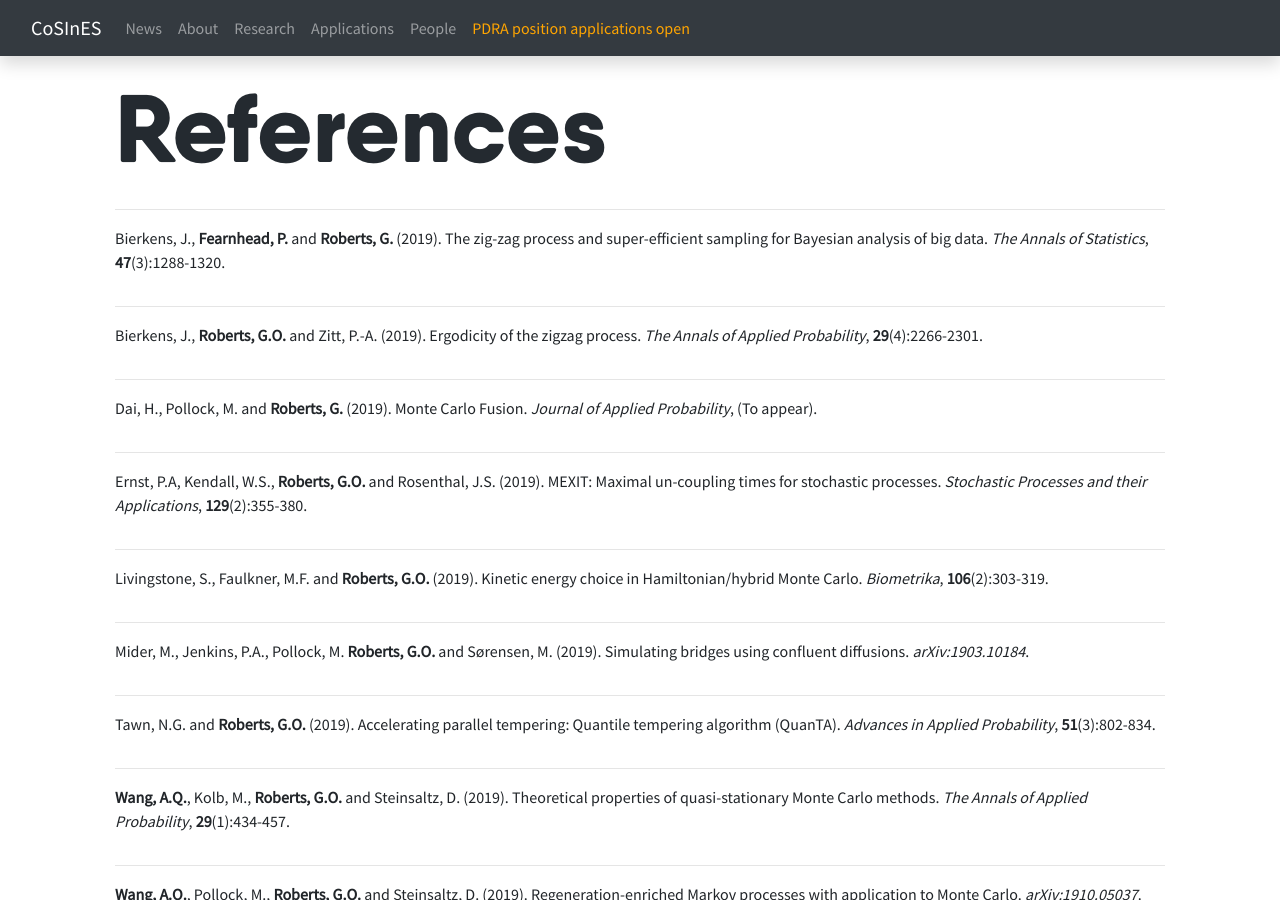
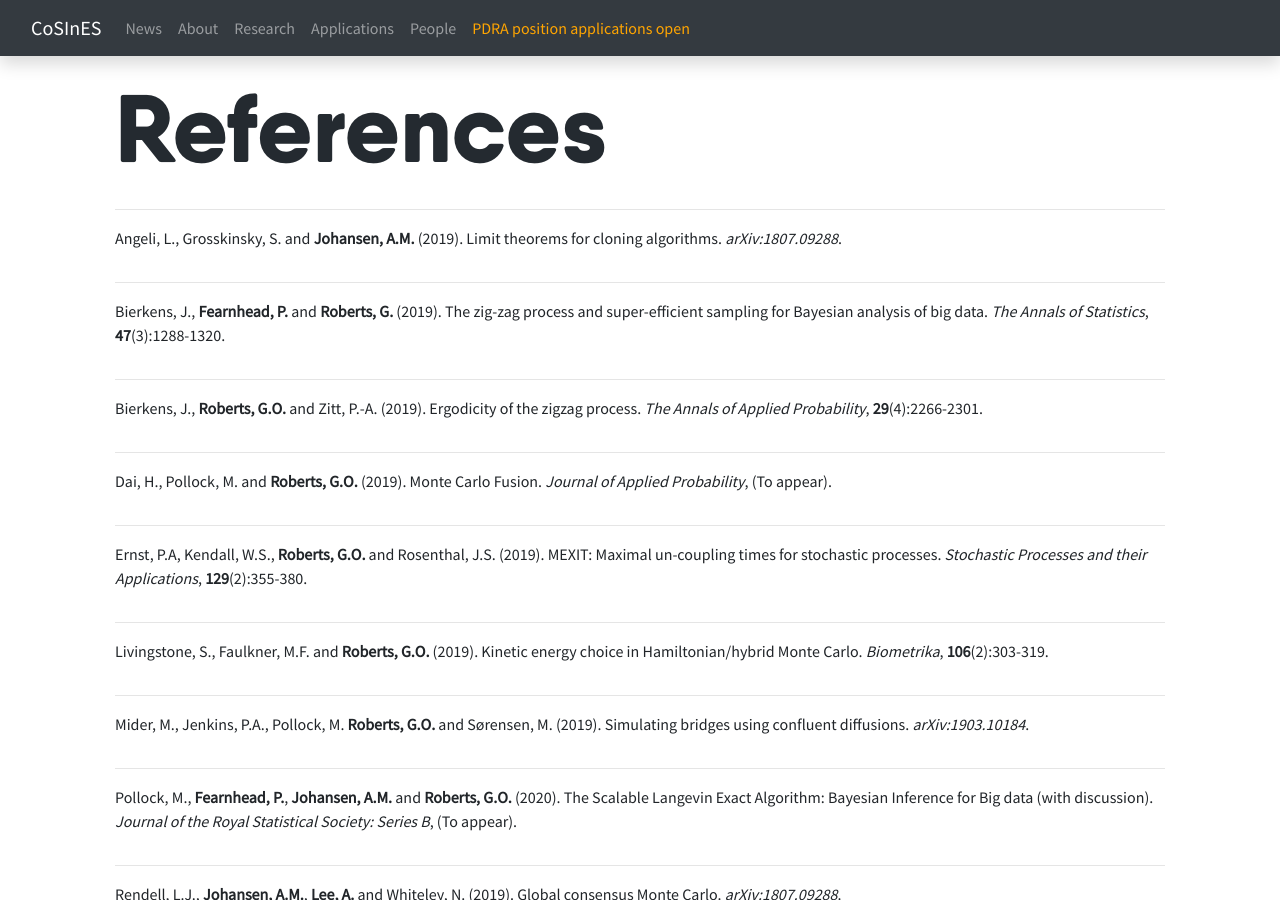
Before and after one commit to cosines-web/cosines-web.github.io, a Jekyll site: the page built from papers.html, in a window 1280 px wide and 900 px high. Built offline with Jekyll 4.4.1, drawn with Linux system fonts in a browser that asks for light colours; nearby versions of some CDN libraries.

Commit message:
added jobs on news page and AMJ references

```diff
--- a/papers.html
+++ b/papers.html
@@ -9,6 +9,16 @@ title: Papers
 	<div class="row">
 		<div class="col-md-12">
 			<h1>References</h1>
+		</div>
+	</div>
+
+	<hr />
+
+	<div class="row">
+		<div class="col-md-12">
+			<p>
+				Angeli, L., Grosskinsky, S. and <b>Johansen, A.M. </b> (2019). Limit theorems for cloning algorithms. <i>arXiv:1807.09288</i>.
+			</p>
 		</div>
 	</div>
 
@@ -39,7 +49,7 @@ title: Papers
 		<div class="col-md-12">
 
 			<p>
-				Dai, H., Pollock, M. and <b>Roberts, G.</b> (2019). Monte Carlo Fusion. <i>Journal of Applied Probability</i>, (To appear).
+				Dai, H., Pollock, M. and <b>Roberts, G.O.</b> (2019). Monte Carlo Fusion. <i>Journal of Applied Probability</i>, (To appear).
 			</p>
 		</div>
 	</div>
@@ -79,12 +89,30 @@ title: Papers
 		<div class="col-md-12">
 
 			<p>
+				Pollock, M., <b>Fearnhead, P.</b>, <b>Johansen, A.M.</b> and <b>Roberts, G.O.</b> (2020). The Scalable Langevin Exact Algorithm: Bayesian Inference for Big data (with discussion). <i>Journal of the Royal Statistical Society: Series B</i>, (To appear).
+			</p>
+		</div>
+	</div>
+
+	<hr />
+	<div class="row">
+		<div class="col-md-12">
+
+			<p>
+				Rendell, L.J., <b>Johansen, A.M.</b>, <b>Lee, A.</b> and Whiteley, N. (2019). Global consensus Monte Carlo. <i>arXiv:1807.09288</i>.
+			</p>
+		</div>
+	</div>
+
+	<hr />
+	<div class="row">
+		<div class="col-md-12">
+
+			<p>
 				Tawn, N.G. and <b>Roberts, G.O.</b> (2019). Accelerating parallel tempering: Quantile tempering algorithm (QuanTA). <i>Advances in Applied Probability</i>, <b>51</b>(3):802-834.
 			</p>
 		</div>
 	</div>
-
-
 
 	<hr />
 	<div class="row">
```
Also changed, not shown: news.html (+14 -0 lines).
